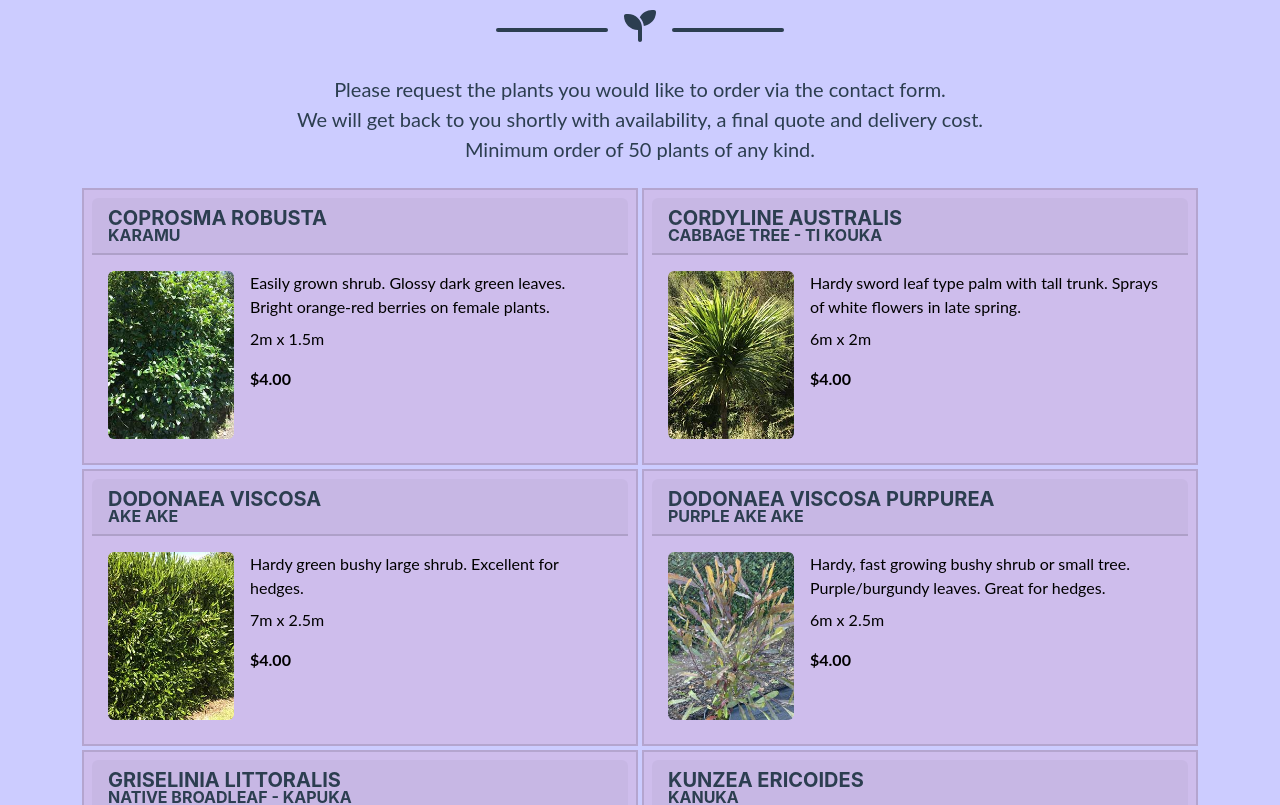
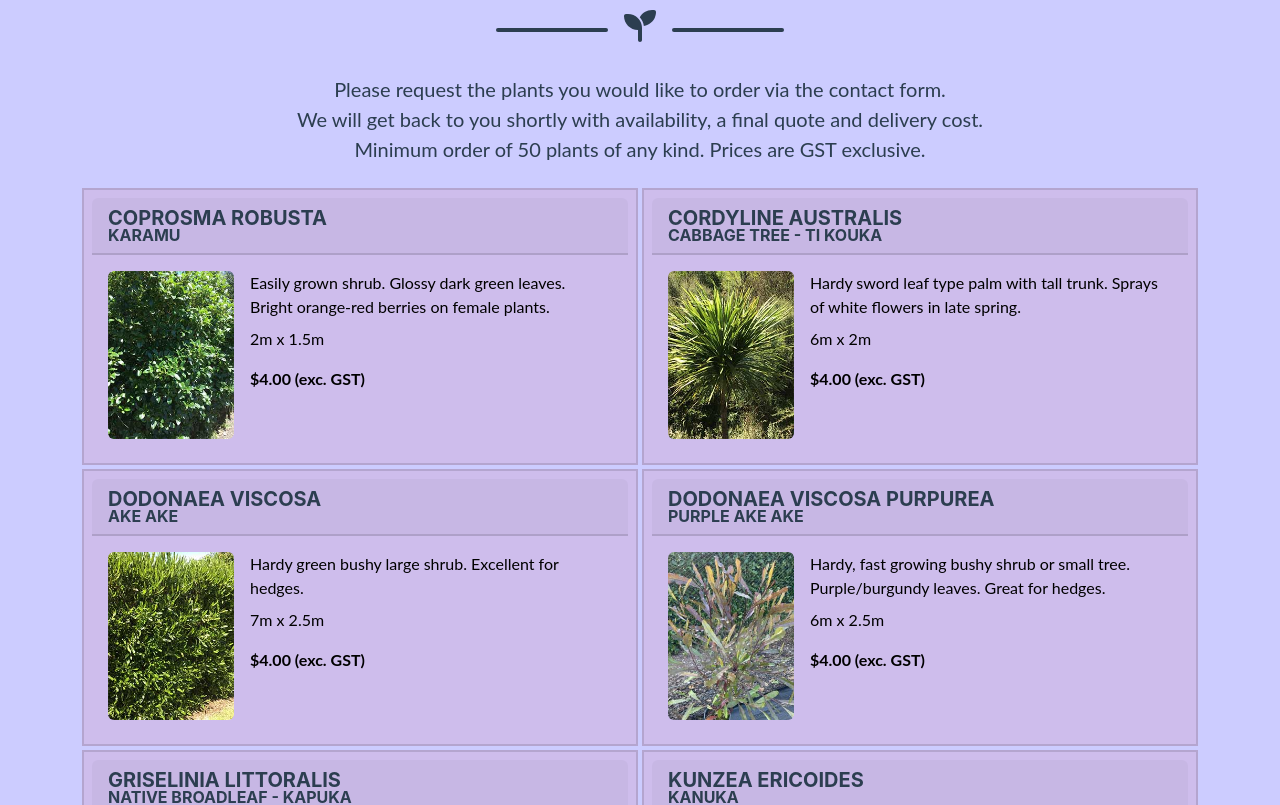
Before and after one commit to bojodesign/mistyacres, a React (Vite) app: page / in a window 1280 px wide. Shown: the part 1000-1805 px from the top of the page. Built offline with nearby package versions, Linux system fonts and the light colour scheme.

Commit message:
Add GST info

```diff
--- a/src/components/ProductCard.jsx
+++ b/src/components/ProductCard.jsx
@@ -36,7 +36,7 @@ function ProductCard(props) {
 					<div className="ms-3 w-75">
 						<Card.Text className="mb-2 text-black">{product.description}</Card.Text>
 						<Card.Text className="text-black">{product.size}</Card.Text>
-						<Card.Text className="text-black fw-bold mb-0">${product.price.toFixed(2)}</Card.Text>
+						<Card.Text className="text-black fw-bold mb-0">${product.price.toFixed(2)} (exc. GST)</Card.Text>
 					</div>
 				</Card.Body>
 			</Card>
--- a/src/components/Store.jsx
+++ b/src/components/Store.jsx
@@ -28,7 +28,7 @@ function Store() {
 						<Col className="text-center">
 							<div className="lead">Please request the plants you would like to order via the contact form.</div>
 							<div className="lead">We will get back to you shortly with availability, a final quote and delivery cost.</div>
-							<div className="lead">Minimum order of 50 plants of any kind.</div>
+							<div className="lead">Minimum order of 50 plants of any kind. Prices are GST exclusive.</div>
 						</Col>
 					</Row>
 					{/* <div className="d-flex justify-content-center">
```
